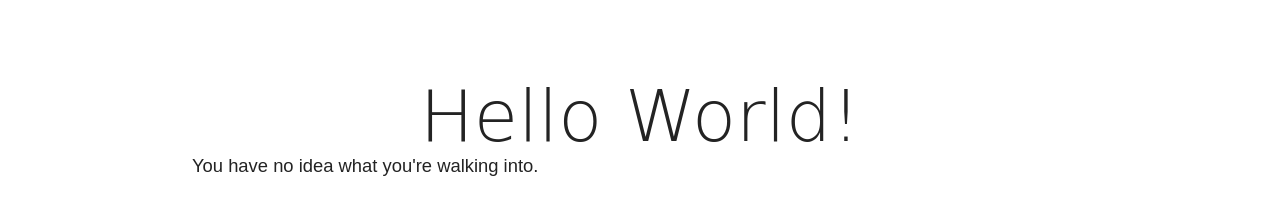
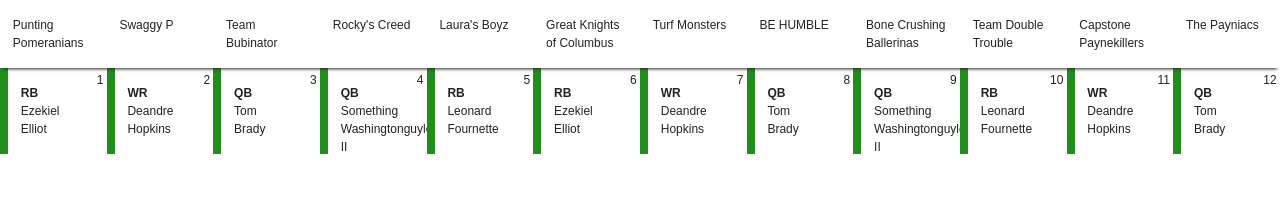
Before and after one commit to lilweirdward/DraftMean-Server, a website: page public/views/index.html in a window 1280 px wide. Drawn offline with Linux system fonts and the light colour scheme.

Commit message:
designed header and main row; looking good

```diff
--- a/public/css/style.css
+++ b/public/css/style.css
@@ -56,11 +56,11 @@ h2 {
  * Links
  */
 a {
-  color: lightgreen;
+  color: #228f1d;
   text-decoration: none;
 }
 a:visited {
-  color: #4ee44e;
+  color: #134f10;
 }
 a:hover {
   text-decoration: underline;
@@ -70,6 +70,7 @@ a:hover {
  * Wrapper
  */
 .section {
+  width: 100%;
   padding: 5rem 0;
   margin: 0;
   background-color: white;
@@ -92,3 +93,56 @@ a:hover {
     font-size: 1.15rem;
   }
 }
+
+.section.draftboard {
+  padding: 0;
+}
+.section.draftboard .row {
+  width: 100%;
+  clear: both;
+}
+.section.draftboard .row:after {
+  content: " ";
+  display: table;
+  clear: both;
+}
+.section.draftboard .row.header {
+  position: relative;
+  box-shadow: 0px 0.25rem 0.2rem -0.2rem #232323;
+  z-index: 1;
+}
+.section.draftboard .row.header .object {
+  border-left: none;
+  height: auto;
+}
+.section.draftboard .row.header .object:hover {
+  background-color: white;
+}
+.section.draftboard .object {
+  position: relative;
+  box-sizing: border-box;
+  background-color: white;
+  border-left: 0.5rem solid #228f1d;
+  float: left;
+}
+.section.draftboard .object.twelve {
+  width: 8.33333%;
+  height: 5.375rem;
+  padding: 1rem 1%;
+  font-size: 0.75rem;
+}
+.section.draftboard .object:hover {
+  background-color: #f2f2f2;
+}
+.section.draftboard .object span {
+  display: block;
+  float: none;
+}
+.section.draftboard .object span.bold {
+  font-weight: bold;
+}
+.section.draftboard .object span.fixed {
+  position: absolute;
+  top: 0.2rem;
+  right: 0.2rem;
+}
--- a/public/sass/_base.scss
+++ b/public/sass/_base.scss
@@ -69,6 +69,7 @@ h2 {
  * Wrapper
  */
  .section {
+    width: 100%;
     padding: 5rem 0;
     margin: 0;
     background-color: white;
--- a/public/sass/_layout.scss
+++ b/public/sass/_layout.scss
@@ -0,0 +1,52 @@
+.section.draftboard {
+    padding: 0;
+    .row {
+        width: 100%;
+        clear: both;
+        &:after {
+            content: " ";
+            display: table;
+            clear: both;
+        }
+        &.header {
+            position: relative;
+            box-shadow: 0px 0.25rem 0.2rem -0.2rem $black;
+            z-index: 1;
+            .object {
+                border-left: none;
+                height: auto;
+                &:hover {
+                    background-color: $white;
+                }
+            }
+        }
+    }
+    .object {
+        position: relative;
+        box-sizing: border-box;
+        background-color: $white;
+        border-left: 0.5rem solid $brand-color;
+        float: left;
+        &.twelve {
+            width: (100% / 12);
+            height: 5.375rem;
+            padding: 1rem 1%;
+            font-size: 0.75rem;
+        }
+        &:hover {
+            background-color: darken($white, 5%);
+        }
+        span {
+            display: block;
+            float: none;
+            &.bold {
+                font-weight: bold;
+            }
+            &.fixed {
+                position: absolute;
+                top: 0.2rem;
+                right: 0.2rem;
+            }
+        }
+    }
+}
--- a/public/views/index.html
+++ b/public/views/index.html
@@ -6,12 +6,118 @@
     <link rel="stylesheet" href="../css/style.css">
 </head>
 <body>
-    <div class="section">
-        <div class="container">
-            <h1>Hello World!</h1>
-            <p>
-                You have no idea what you're walking into.
-            </p>
+    <div class="section draftboard">
+        <div class="row header">
+            <div class="object twelve">
+                <span>Punting Pomeranians</span>
+            </div>
+            <div class="object twelve">
+                <span>Swaggy P</span>
+            </div>
+            <div class="object twelve">
+                <span>Team Bubinator</span>
+            </div>
+            <div class="object twelve">
+                <span>Rocky's Creed</span>
+            </div>
+            <div class="object twelve">
+                <span>Laura's Boyz</span>
+            </div>
+            <div class="object twelve">
+                <span>Great Knights of Columbus</span>
+            </div>
+            <div class="object twelve">
+                <span>Turf Monsters</span>
+            </div>
+            <div class="object twelve">
+                <span>BE HUMBLE</span>
+            </div>
+            <div class="object twelve">
+                <span>Bone Crushing Ballerinas</span>
+            </div>
+            <div class="object twelve">
+                <span>Team Double Trouble</span>
+            </div>
+            <div class="object twelve">
+                <span>Capstone Paynekillers</span>
+            </div>
+            <div class="object twelve">
+                <span>The Payniacs</span>
+            </div>
+        </div>
+        <div class="row">
+            <div class="object twelve">
+                <span class="fixed">1</span>
+                <span class="bold">RB</span>
+                <span>Ezekiel</span>
+                <span>Elliot</span>
+            </div>
+            <div class="object twelve">
+                    <span class="fixed">2</span>
+                <span class="bold">WR</span>
+                <span>Deandre</span>
+                <span>Hopkins</span>
+            </div>
+            <div class="object twelve">
+                <span class="fixed">3</span>
+                <span class="bold">QB</span>
+                <span>Tom</span>
+                <span>Brady</span>
+            </div>
+            <div class="object twelve">
+                <span class="fixed">4</span>
+                <span class="bold">QB</span>
+                <span>Something</span>
+                <span>Washingtonguylong II</span>
+            </div>
+            <div class="object twelve">
+                <span class="fixed">5</span>
+                <span class="bold">RB</span>
+                <span>Leonard</span>
+                <span>Fournette</span>
+            </div>
+            <div class="object twelve">
+                <span class="fixed">6</span>
+                <span class="bold">RB</span>
+                <span>Ezekiel</span>
+                <span>Elliot</span>
+            </div>
+            <div class="object twelve">
+                <span class="fixed">7</span>
+                <span class="bold">WR</span>
+                <span>Deandre</span>
+                <span>Hopkins</span>
+            </div>
+            <div class="object twelve">
+                <span class="fixed">8</span>
+                <span class="bold">QB</span>
+                <span>Tom</span>
+                <span>Brady</span>
+            </div>
+            <div class="object twelve">
+                <span class="fixed">9</span>
+                <span class="bold">QB</span>
+                <span>Something</span>
+                <span>Washingtonguylong II</span>
+            </div>
+            <div class="object twelve">
+                <span class="fixed">10</span>
+                <span class="bold">RB</span>
+                <span>Leonard</span>
+                <span>Fournette</span>
+            </div>
+            <div class="object twelve">
+                <span class="fixed">11</span>
+                <span class="bold">WR</span>
+                <span>Deandre</span>
+                <span>Hopkins</span>
+            </div>
+            <div class="object twelve">
+                <span class="fixed">12</span>
+                <span class="bold">QB</span>
+                <span>Tom</span>
+                <span>Brady</span>
+            </div>
         </div>
     </div>
 </body>
```
Also changed, not shown: public/sass/main.scss (+7 -2 lines).
